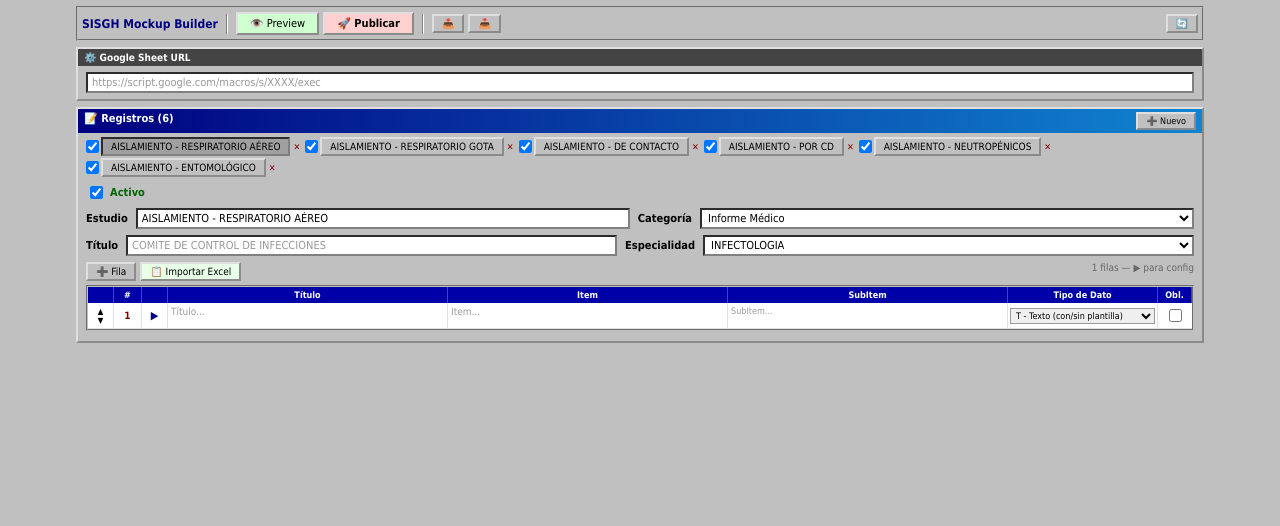
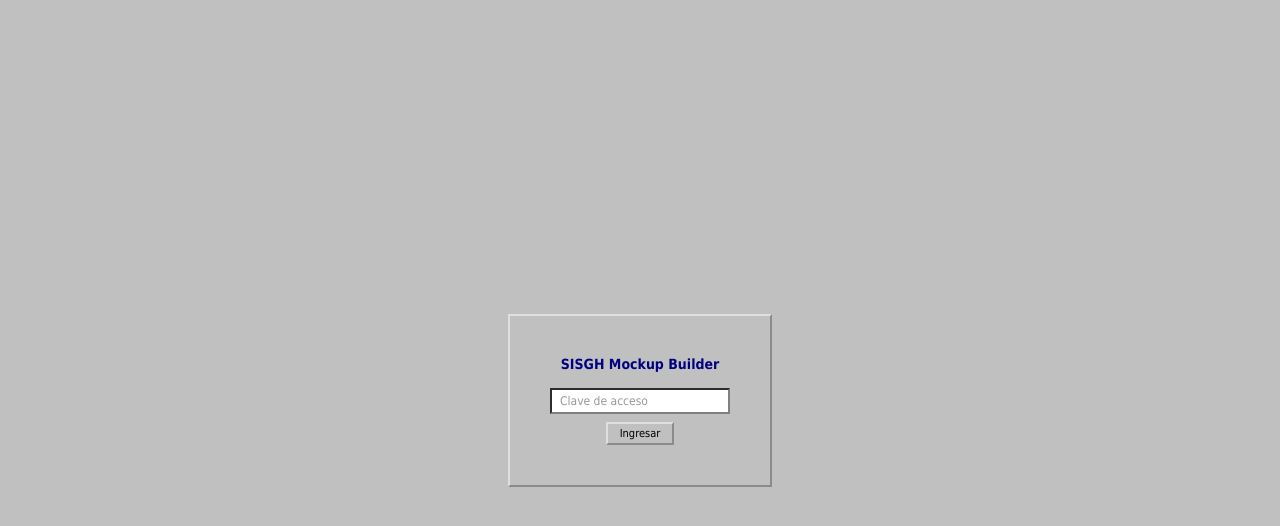
Before and after one commit to JonaFAL/sisgh-mockups, a React (Vite) app: page / in a window 1280 px wide. Shown: the top 526 px of the page. Built offline with nearby package versions, Linux system fonts and the light colour scheme.

Commit message:
feat: password protect editor with login screen

```diff
--- a/src/App.jsx
+++ b/src/App.jsx
@@ -612,7 +612,7 @@ export default function App() {
     if (verId) {
       loadProject(sheetParam, verId);
     } else {
-      setMode("editor");
+      setMode("login");
     }
   }, []);
 
@@ -697,6 +697,16 @@ export default function App() {
   const importProject = () => {const input=document.createElement("input");input.type="file";input.accept=".json";input.onchange=e=>{const f=e.target.files[0];if(!f)return;const r=new FileReader();r.onload=ev=>{try{const d=JSON.parse(ev.target.result);if(d.registros){setProject({...defaultProject(),...d});alert("✅ OK");}else alert("❌ Formato inválido");}catch{alert("❌ Error");}};r.readAsText(f);};input.click();};
 
   // === LOADING ===
+  if (mode === "login") return <div style={{fontFamily:F,background:"#c0c0c0",minHeight:"100vh",display:"flex",alignItems:"center",justifyContent:"center"}}>
+    <div style={{border:"2px outset #dfdfdf",background:"#c0c0c0",padding:"40px",textAlign:"center"}}>
+      <div style={{fontSize:"14px",fontWeight:"bold",color:"#000080",marginBottom:"16px"}}>SISGH Mockup Builder</div>
+      <form onSubmit={e=>{e.preventDefault();const v=e.target.elements.pw.value;if(v==="maquetado"){setMode("editor");}else{alert("Clave incorrecta");}}}>
+        <input name="pw" type="password" placeholder="Clave de acceso" style={{fontFamily:F,fontSize:"12px",padding:"4px 8px",border:"2px inset #808080",marginBottom:"8px",width:"180px"}}/>
+        <br/><VBtn type="submit">Ingresar</VBtn>
+      </form>
+    </div>
+  </div>;
+
   if (mode === "loading") return <div style={{fontFamily:F,background:"#c0c0c0",minHeight:"100vh",display:"flex",alignItems:"center",justifyContent:"center"}}>
     <div style={{border:"2px outset #dfdfdf",background:"#c0c0c0",padding:"40px",textAlign:"center"}}>
       <div style={{fontSize:"14px",fontWeight:"bold",color:"#000080"}}>⏳ Cargando...</div>
```
